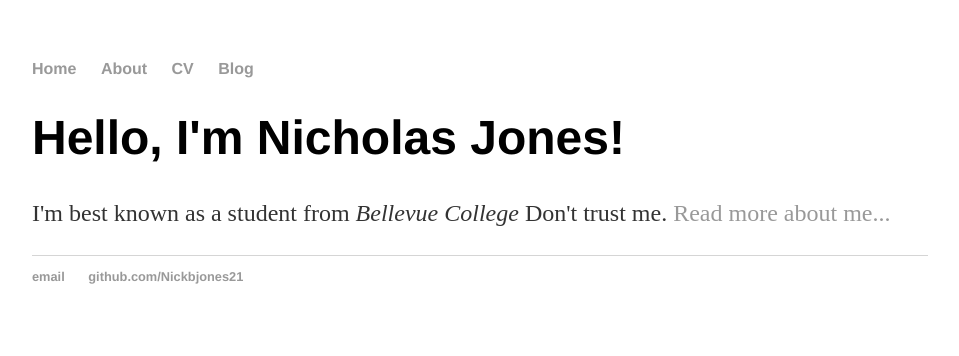
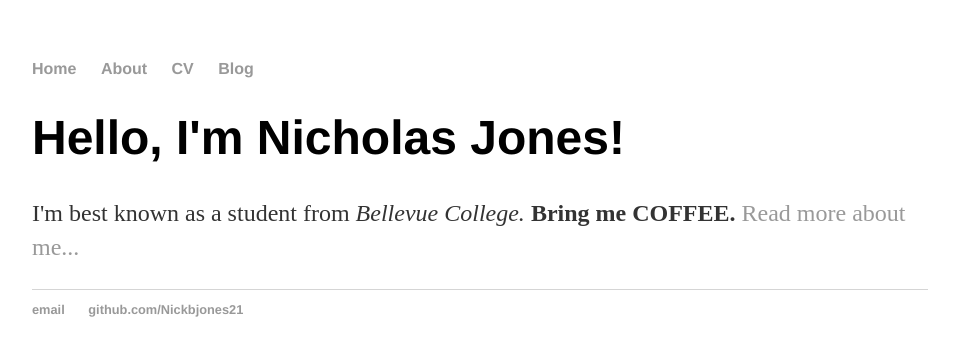
Before and after one commit to nickbjones21/IntroWebDev, a Jekyll site: the page built from index.html, in a window 1280 px wide. Shown: the top 356 px of the page, without its empty margins (160-1119 px from the left). Built offline with Jekyll 4.4.1, drawn with Linux system fonts in a browser that asks for light colours.

Commit message:
Update index.html

```diff
--- a/index.html
+++ b/index.html
@@ -1,8 +1,8 @@
 ---
 layout: default
-title: Hank Quinlan, Horrible Cop
+title: Nicholas Jones, Student
 ---
 <div class="blurb">
 	<h1>Hello, I'm Nicholas Jones!</h1>
-	<p>I'm best known as a student from <em> Bellevue College </em> Don't trust me. <a href="/about">Read more about me...</a></p>
+	<p>I'm best known as a student from <em> Bellevue College. </em> <b> Bring me COFFEE. </b> <a href="/about">Read more about me...</a></p>
 </div><!-- /.blurb -->
```
